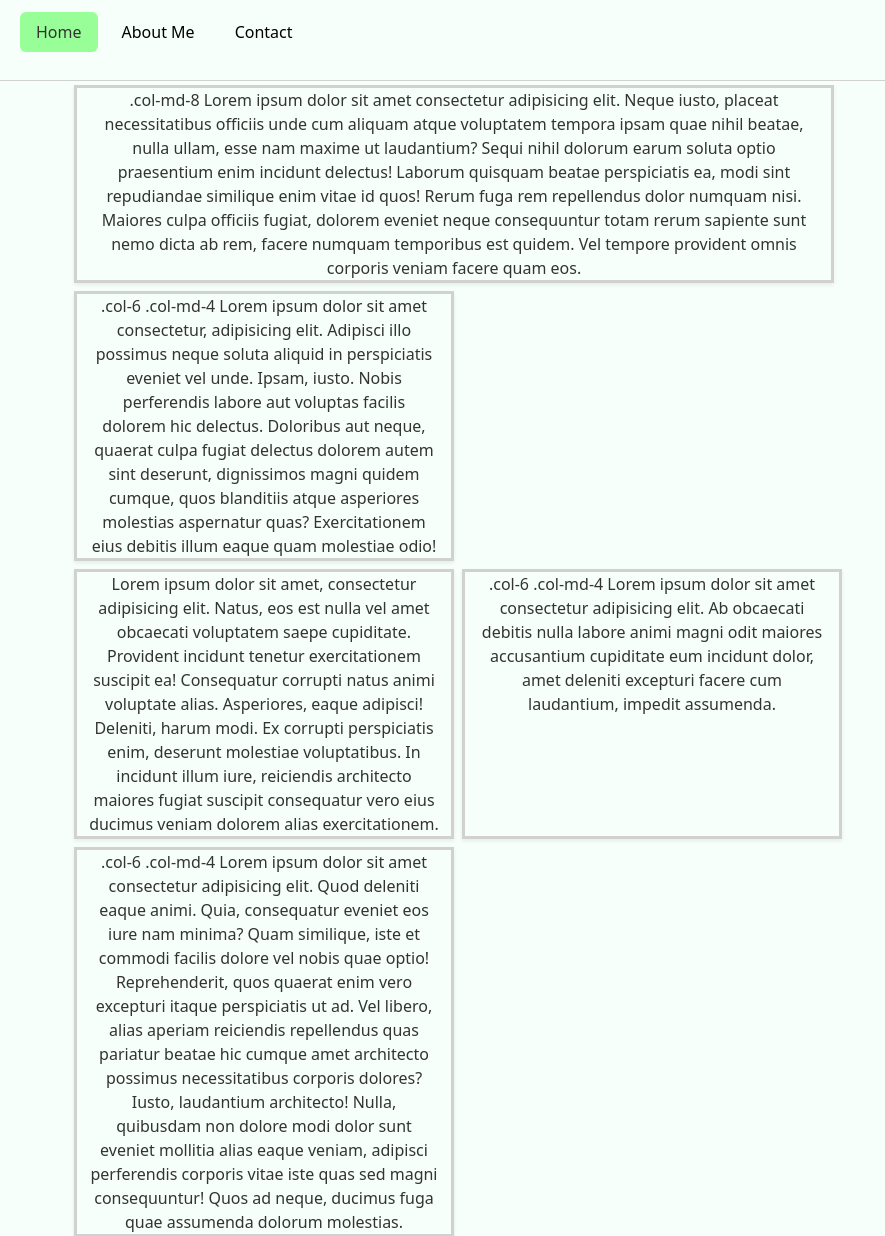
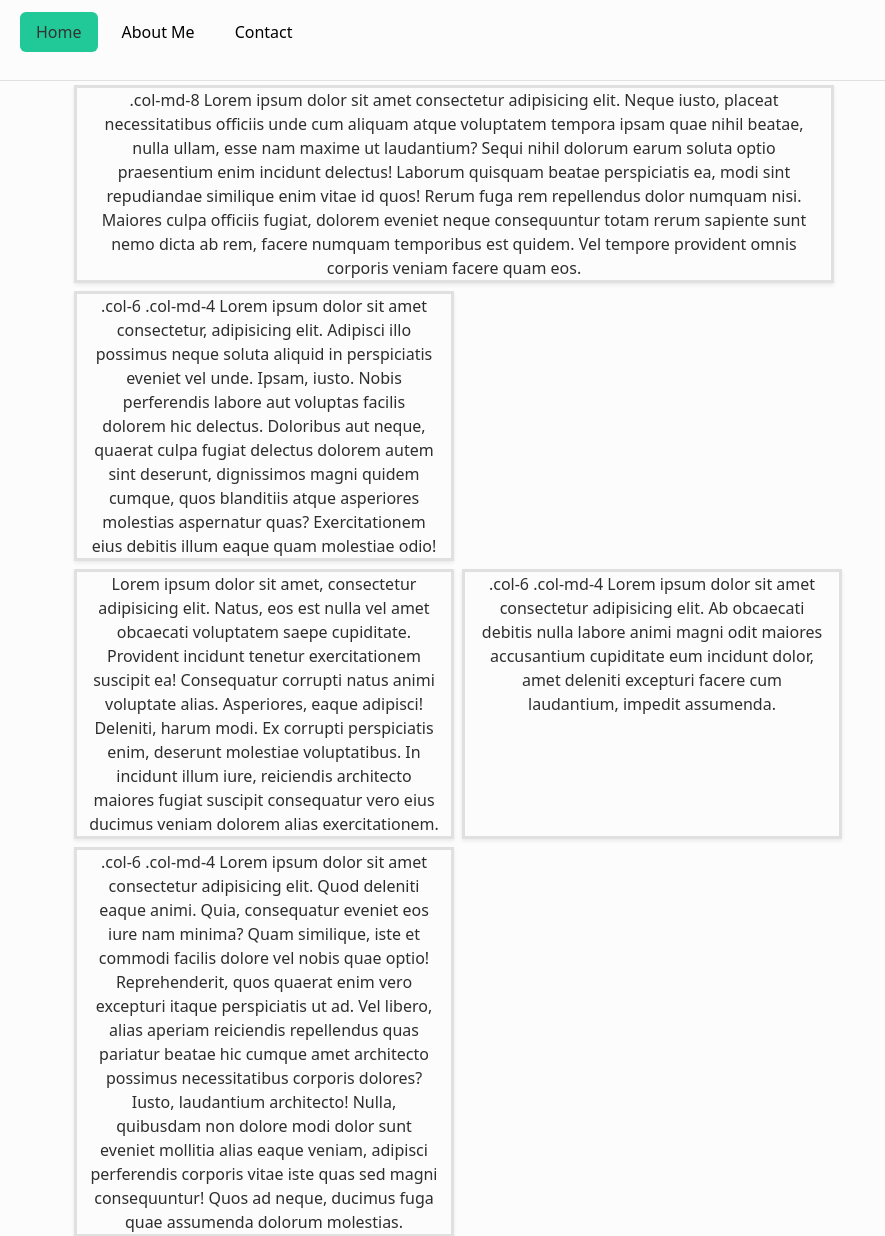
Before and after one commit to Oscar679/iot_project, a Flask app: page / in a window 1280 px wide. Shown: the top 1236 px of the page, without its empty margins (0-885 px from the left). Run offline with Flask 3, Linux system fonts and the light colour scheme; some libraries are stand-ins or nearby versions.

```diff
--- a/static/css/style.css
+++ b/static/css/style.css
@@ -1,14 +1,14 @@
 :root {
-    --bs-body-bg: #f7fffa;
-    /* mint-white */
-    --bs-body-color: #333333;
-    /* charcoal */
-    --bs-primary: #98ff98;
-    /* mint green */
-    --bs-danger: #e8e0ff;
-    /* soft lavender */
-    --bs-secondary: #d1d1d1;
-    /* pale gray */
+    --bs-body-bg: #fcfcfc;
+    /* Off-white */
+    --bs-body-color: #2e2e2e;
+    /* Dark slate */
+    --bs-primary: #20c997;
+    /* Teal (humidity) */
+    --bs-warning: #ff6b6b;
+    /* Coral (temperature) */
+    --bs-secondary: #e0e0e0;
+    /* Light gray borders */
 }
 
 html {
```
